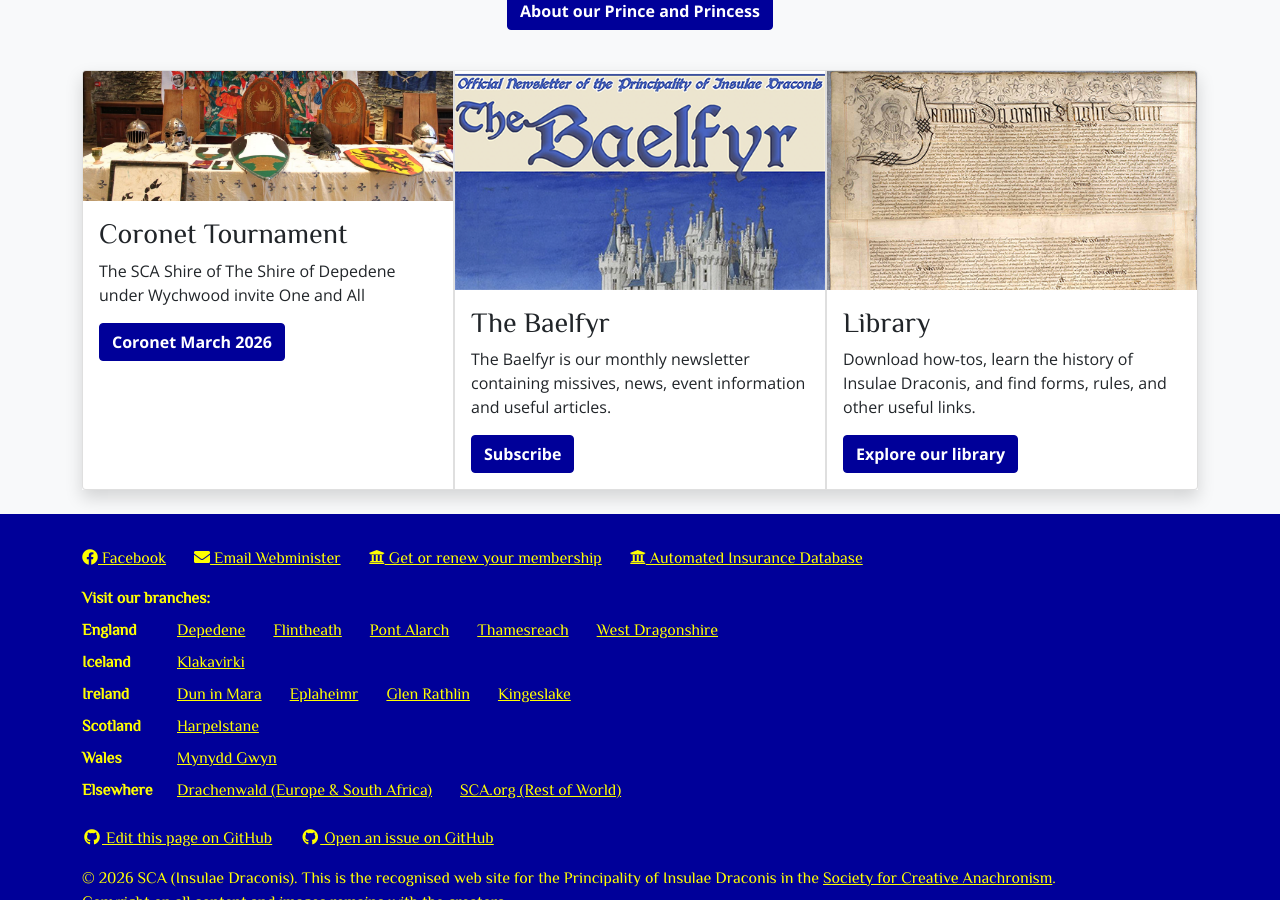
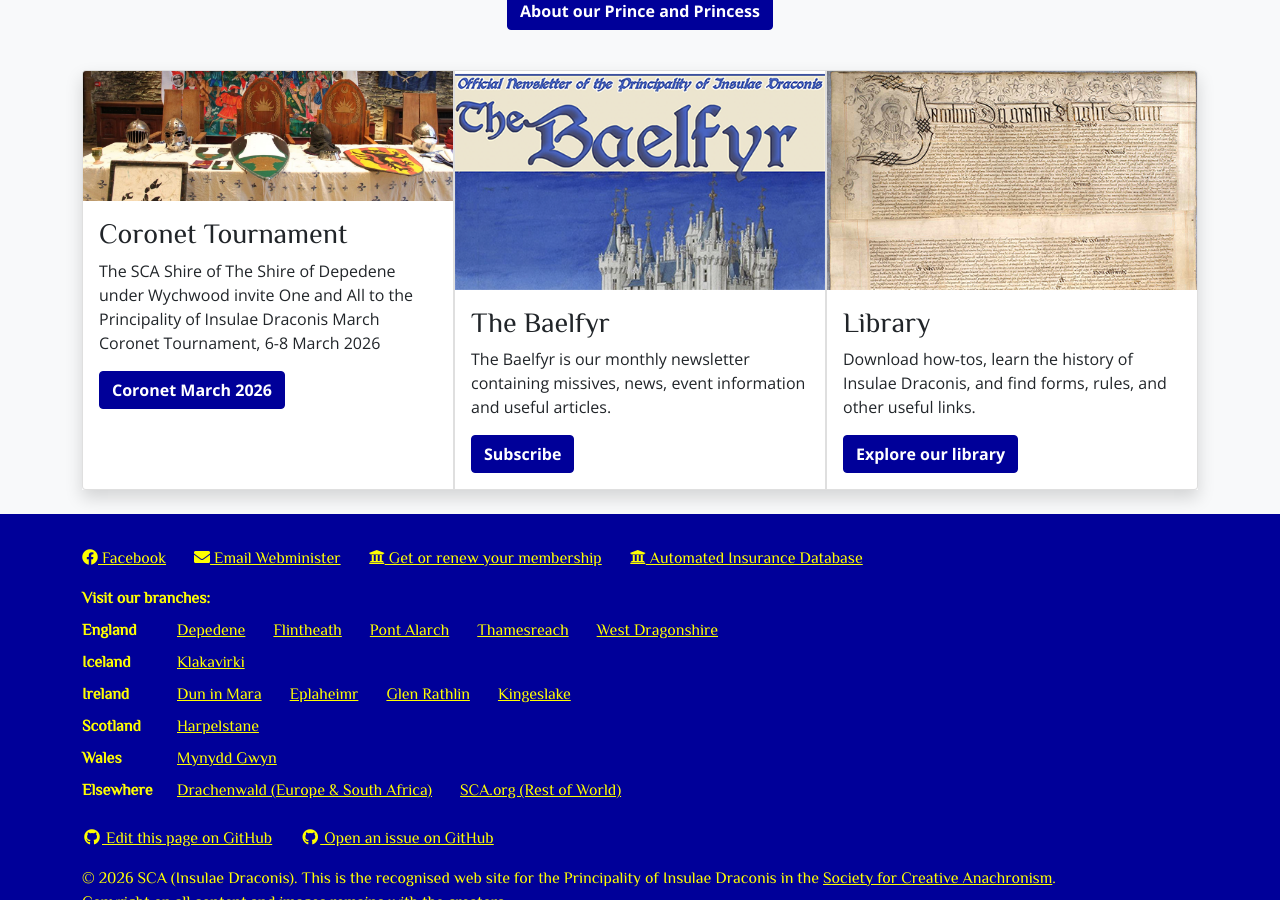
Before and after one commit to drachenwald/insulae-draconis, a Jekyll site: the page built from index.html, in a window 1280 px wide and 900 px high, scrolled down 1235 px. Built offline with Jekyll 4.4.1, drawn with Linux system fonts in a browser that asks for light colours; comment, search, counter and statistics services are not loaded.

Commit message:
Update index.html
Added a bit more text to the Coronet description

```diff
--- a/index.html
+++ b/index.html
@@ -93,7 +93,7 @@ subtitle: Learn history by living it
     <div class="card-body">
       <h3 class="card-title">Coronet Tournament</h3>
       <p class="card-text">
-        The SCA Shire of The Shire of Depedene under Wychwood invite One and All
+        The SCA Shire of The Shire of Depedene under Wychwood invite One and All to the Principality of Insulae Draconis March Coronet Tournament, 6-8 March 2026
       </p>
       <p class="card-text">
         <a role="button" class="btn btn-primary stretched-link" href="https://sites.google.com/insulaedraconis.org/idmarchcoronet2026/home">Coronet March 2026</a>
```
